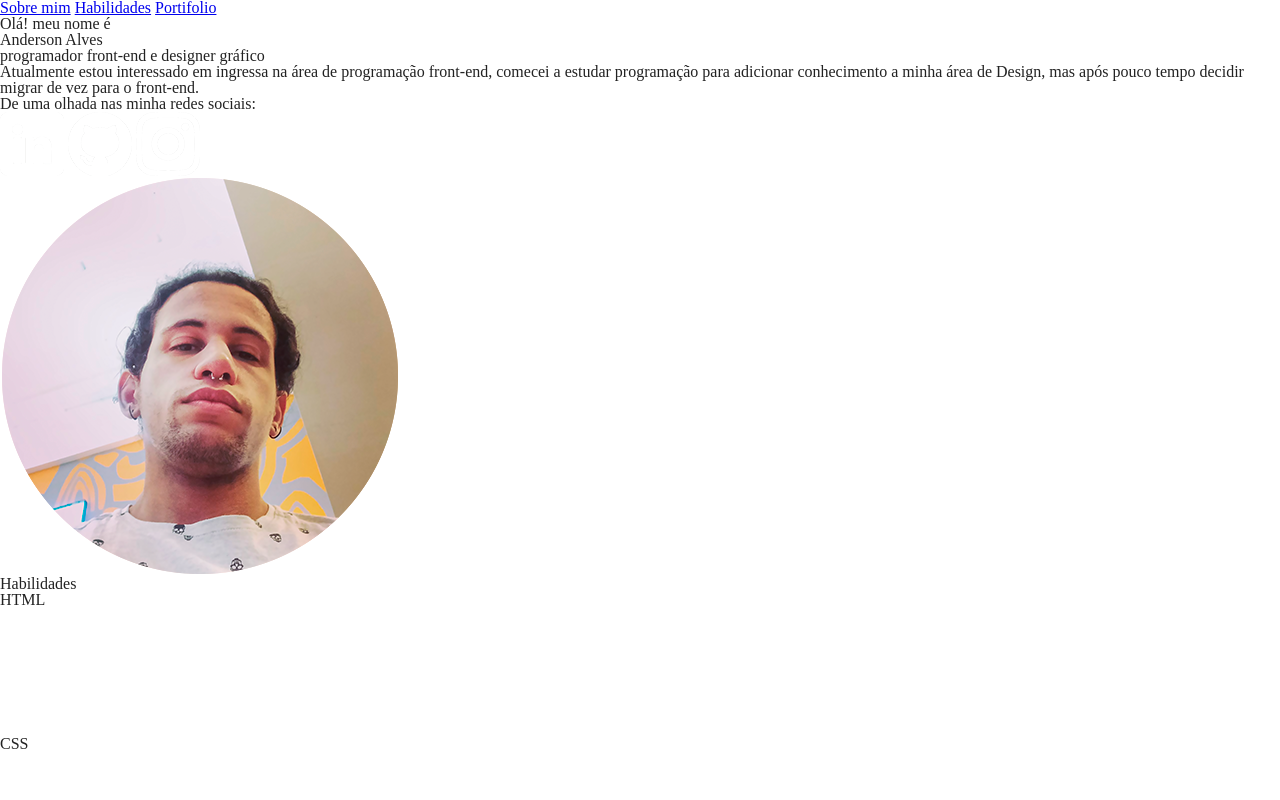
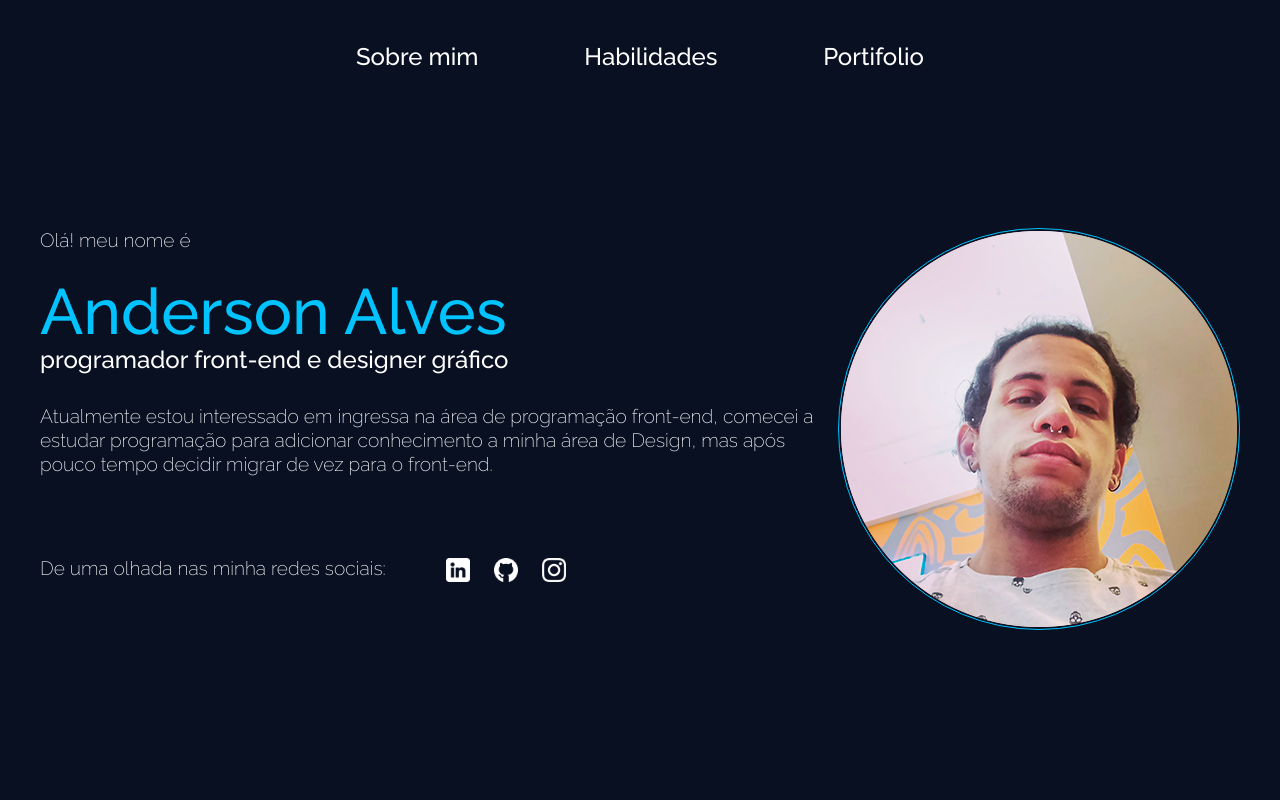
Before and after one commit to andy-alves/portifolio, a plain HTML site: page index.html in a window 1280 px wide. Shown: the top 800 px of the page. Drawn offline with Linux system fonts and the light colour scheme.

Commit message:
Update index.html

```diff
--- a/index.html
+++ b/index.html
@@ -5,7 +5,7 @@
     <meta http-equiv="X-UA-Compatible" content="IE=edge">
 
     <link rel="stylesheet" type="text/css" href="styles/reset.css">
-    <link rel="stylesheet" type="text/css" href="styles/stylez.css">
+    <link rel="stylesheet" type="text/css" href="styles/style.css">
 
     <meta name="viewport" content="width=device-width, initial-scale=1.0">
     <title>Anderson Alves</title>
```
